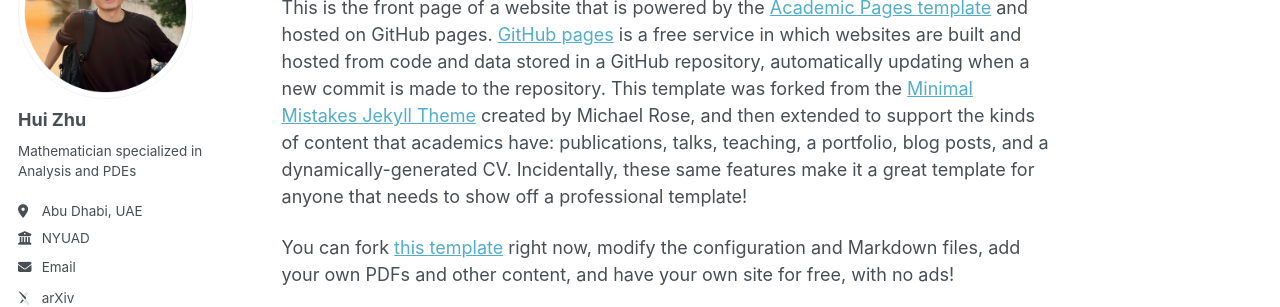
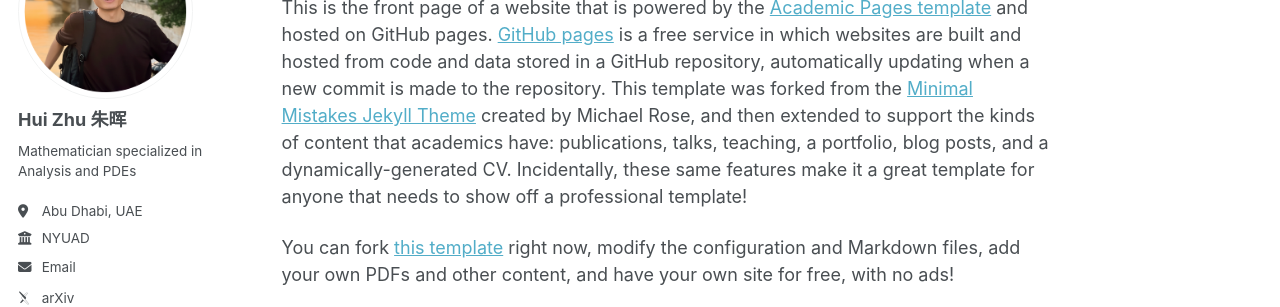
Before and after one commit to hui-math/hui-math.github.io, a Jekyll site: the page built from _pages/about.md, in a window 1280 px wide. Shown: the part 177-484 px from the top of the page. Built offline with Jekyll 4.4.1, drawn with Linux system fonts in a browser that asks for light colours; some web fonts are replaced; a script bundle is joined from its source files by our own code; library files that are not in the unit come from our copies.

Commit message:
added chinese name to sidebar

```diff
--- a/_config.yml
+++ b/_config.yml
@@ -15,7 +15,7 @@ repository : "hui-math/hui-math.github.io"
 author:
   # Biographic information
   avatar : "hui-paris-profile.png"
-  name : "Hui Zhu"
+  name : "Hui Zhu 朱晖"
   #pronouns : # example: "she/her"
   bio : "Mathematician specialized in Analysis and PDEs"
   location : "Abu Dhabi, UAE"
```
